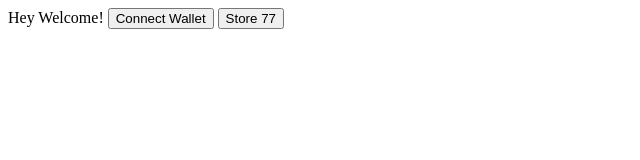
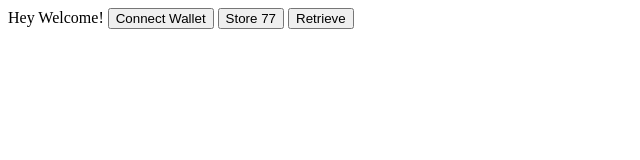
Before and after one commit to Otaiki1/html-js-ethers-connect, a website with bundled scripts: page index.html in a window 1280 px wide. Shown: the whole page, without its empty margins (0-640 px from the left). Built offline with nearby package versions, Linux system fonts and the light colour scheme.

Commit message:
add read from blockchain functionalities

```diff
--- a/index.html
+++ b/index.html
@@ -10,6 +10,7 @@
     Hey Welcome!
     <button onclick="bundle.connect()" id="connect-button">Connect Wallet</button>
     <button onclick="bundle.store()" id="store-button">Store 77</button>
+    <button onclick="bundle.read()" id="read-button">Retrieve</button>
 
     <script src="./dist/bundle.js" type="text/javascript"> </script>
 </body>
--- a/index.js
+++ b/index.js
@@ -114,10 +114,25 @@ async function store(){
         }
     }
 }
+async function read(){
+    if(typeof window.ethereum != undefined){
+        const provider = new ethers.providers.Web3Provider(window.ethereum)
+        const signer = provider.getSigner();
+        const contract = new ethers.Contract(contractAddress, abi, signer);
+        try{
+            const value = await contract.retrieve();
+            console.log("Retrieved ____---___", value.toString())
+        }
+        catch(err){
+            console.log(err)
+        }
+    }
+}
 
 module.exports = {
     connect,
     contractAddress,
     abi,
-    store
+    store,
+    read
 }
```
Also changed, not shown: 1 other file.
